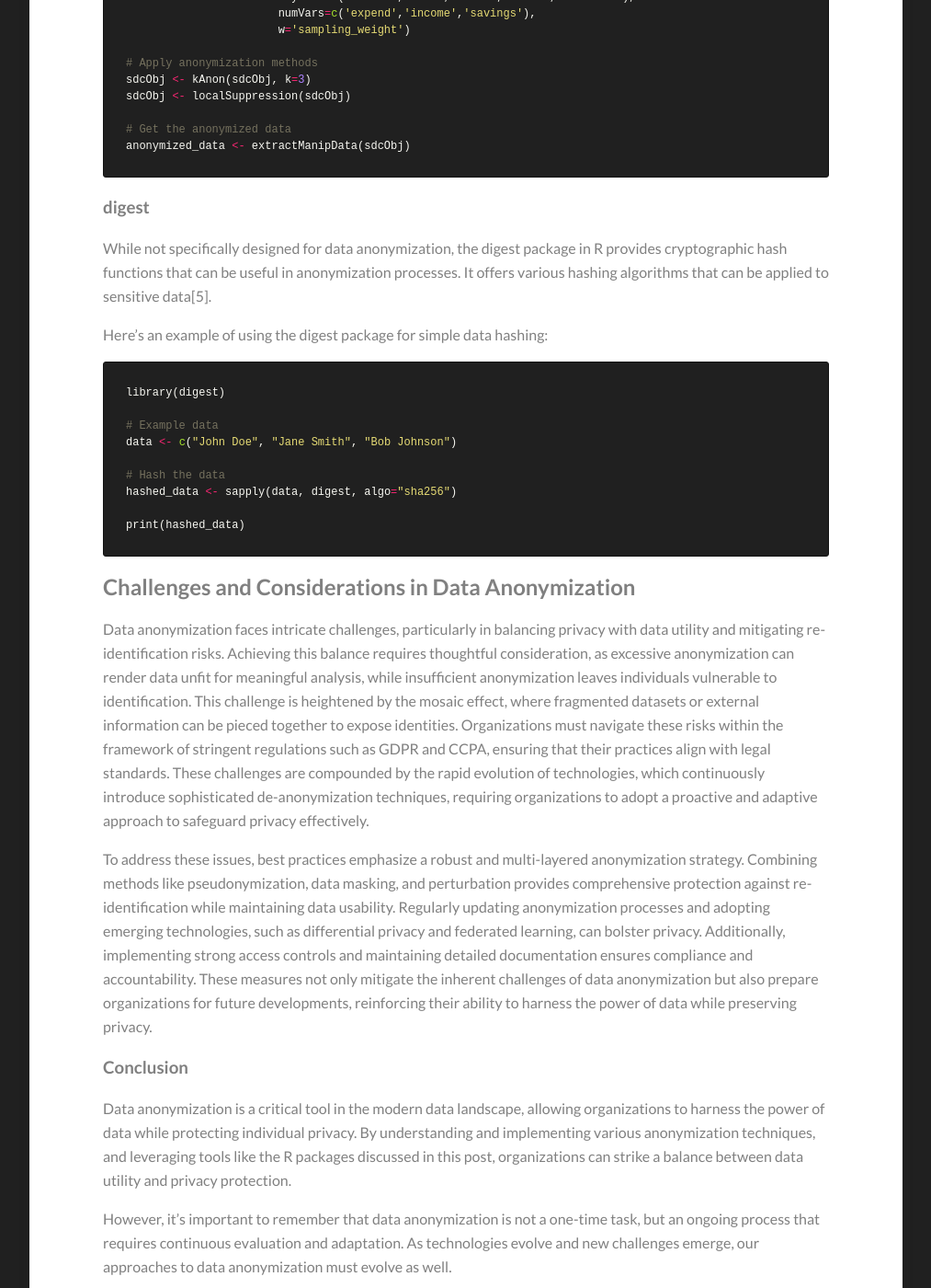
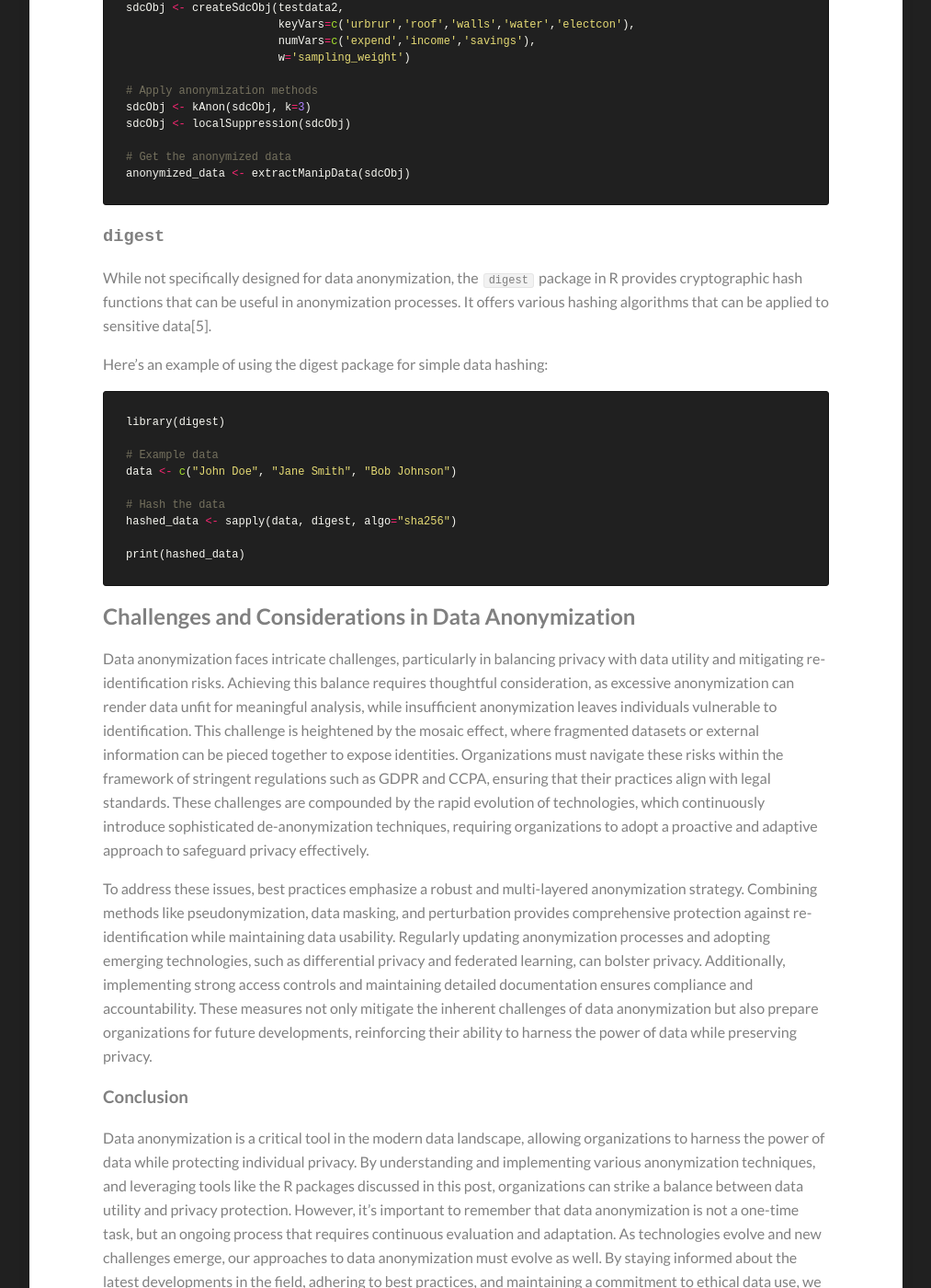
Before and after one commit to Kamran-Afzali/Kamran-Afzali.github.io, a Jekyll site: the page built from _posts/2025-05-25-anon_in_R.md, in a window 1280 px wide and 1400 px high, scrolled down 3200 px. Shown: the whole window at 92% size, without its empty margins (133-1146 px from the left). Built offline with Jekyll 4.4.1, drawn with Linux system fonts in a browser that asks for light colours; our own code applies the rules of GitHub Pages for plain Markdown files; some of the changed text lies outside the part shown.

Commit message:
Update 2025-05-25-anon_in_R.md

````diff
--- a/_posts/2025-05-25-anon_in_R.md
+++ b/_posts/2025-05-25-anon_in_R.md
@@ -38,9 +38,9 @@
 
 R, a popular programming language for data analysis and statistics, offers several packages that can assist in implementing data anonymization techniques. Let's explore some of these packages and their functionalities:
 
-### anonymizer
+### `anonymizer`
 
-The anonymizer package provides a set of functions for quickly and easily anonymizing data containing Personally Identifiable Information (PII). It uses a combination of salting and hashing to protect sensitive information[4].
+The `anonymizer` package provides a set of functions for quickly and easily anonymizing data containing Personally Identifiable Information (PII). It uses a combination of salting and hashing to protect sensitive information[4].
 
 Key functions in the anonymizer package include:
 
@@ -64,9 +64,9 @@
 print(anonymized_data)
 ```
 
-### sdcMicro
+### `sdcMicro`
 
-The sdcMicro package is a comprehensive tool for statistical disclosure control in R. It offers a wide range of methods for anonymizing microdata, including various risk assessment and anonymization techniques[3].
+The `sdcMicro` package is a comprehensive tool for statistical disclosure control in R. It offers a wide range of methods for anonymizing microdata, including various risk assessment and anonymization techniques[3].
 
 Some of the key features of sdcMicro include:
 
@@ -98,9 +98,9 @@
 anonymized_data <- extractManipData(sdcObj)
 ```
 
-### digest
+### `digest`
 
-While not specifically designed for data anonymization, the digest package in R provides cryptographic hash functions that can be useful in anonymization processes. It offers various hashing algorithms that can be applied to sensitive data[5].
+While not specifically designed for data anonymization, the `digest` package in R provides cryptographic hash functions that can be useful in anonymization processes. It offers various hashing algorithms that can be applied to sensitive data[5].
 
 Here's an example of using the digest package for simple data hashing:
 
@@ -124,11 +124,7 @@
 
 ### Conclusion
 
-Data anonymization is a critical tool in the modern data landscape, allowing organizations to harness the power of data while protecting individual privacy. By understanding and implementing various anonymization techniques, and leveraging tools like the R packages discussed in this post, organizations can strike a balance between data utility and privacy protection.
-
-However, it's important to remember that data anonymization is not a one-time task, but an ongoing process that requires continuous evaluation and adaptation. As technologies evolve and new challenges emerge, our approaches to data anonymization must evolve as well.
-
-By staying informed about the latest developments in the field, adhering to best practices, and maintaining a commitment to ethical data use, we can continue to unlock the value of data while respecting and protecting individual privacy.
+Data anonymization is a critical tool in the modern data landscape, allowing organizations to harness the power of data while protecting individual privacy. By understanding and implementing various anonymization techniques, and leveraging tools like the R packages discussed in this post, organizations can strike a balance between data utility and privacy protection. However, it's important to remember that data anonymization is not a one-time task, but an ongoing process that requires continuous evaluation and adaptation. As technologies evolve and new challenges emerge, our approaches to data anonymization must evolve as well. By staying informed about the latest developments in the field, adhering to best practices, and maintaining a commitment to ethical data use, we can continue to unlock the value of data while respecting and protecting individual privacy.
 
 #######
 
@@ -167,11 +163,3 @@
 - <a href="https://www.rdocumentation.org/packages/anonymizer/versions/0.2.0">anonymizer package - RDocumentation</a>
 
 - <a href="https://www.r-bloggers.com/2014/11/data-anonymization-in-r/">Data anonymization in R - R-bloggers</a>
-
-- https://www.snowflake.com/trending/data-anonymization-sensitive-data/
-- https://www.k2view.com/blog/data-anonymization-techniques/
-- https://www.k2view.com/what-is-data-anonymization/
-- https://www.rdocumentation.org/packages/anonymizer/versions/0.2.0
-- https://www.r-bloggers.com/2014/11/data-anonymization-in-r/
-- https://pmc.ncbi.nlm.nih.gov/articles/PMC7411532/
-- https://pubmed.ncbi.nlm.nih.gov/29726422/
````
